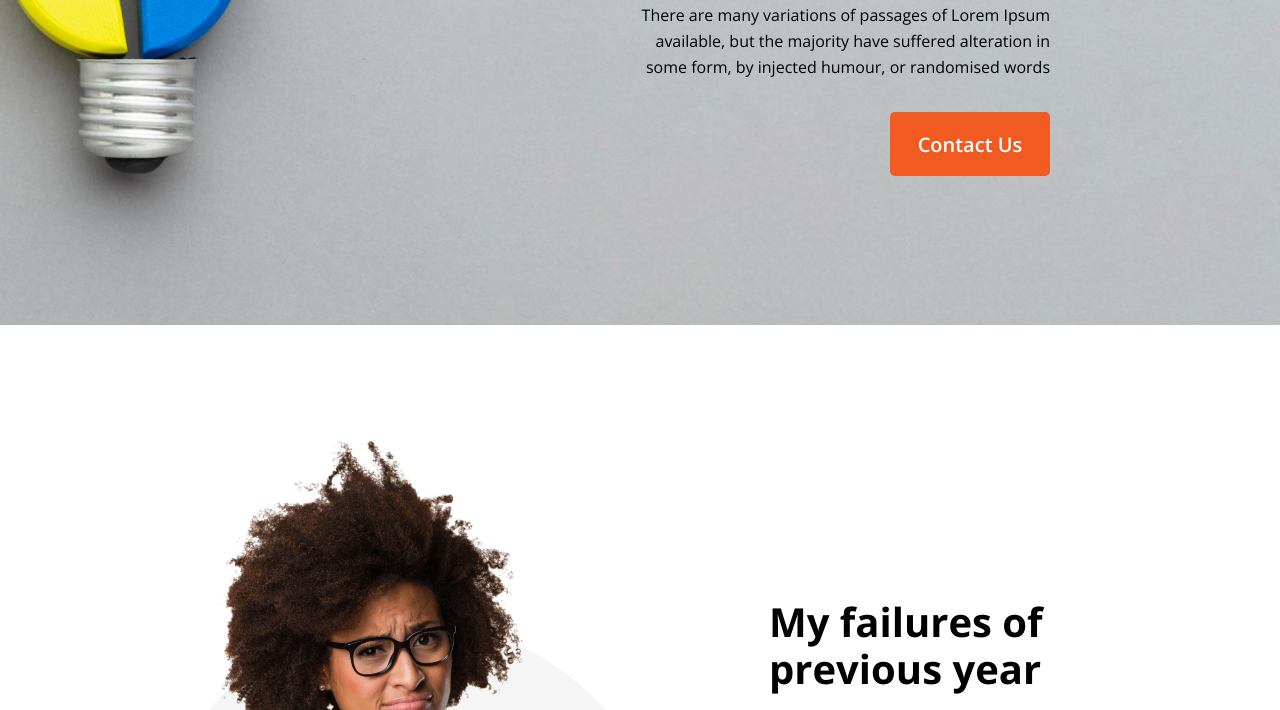
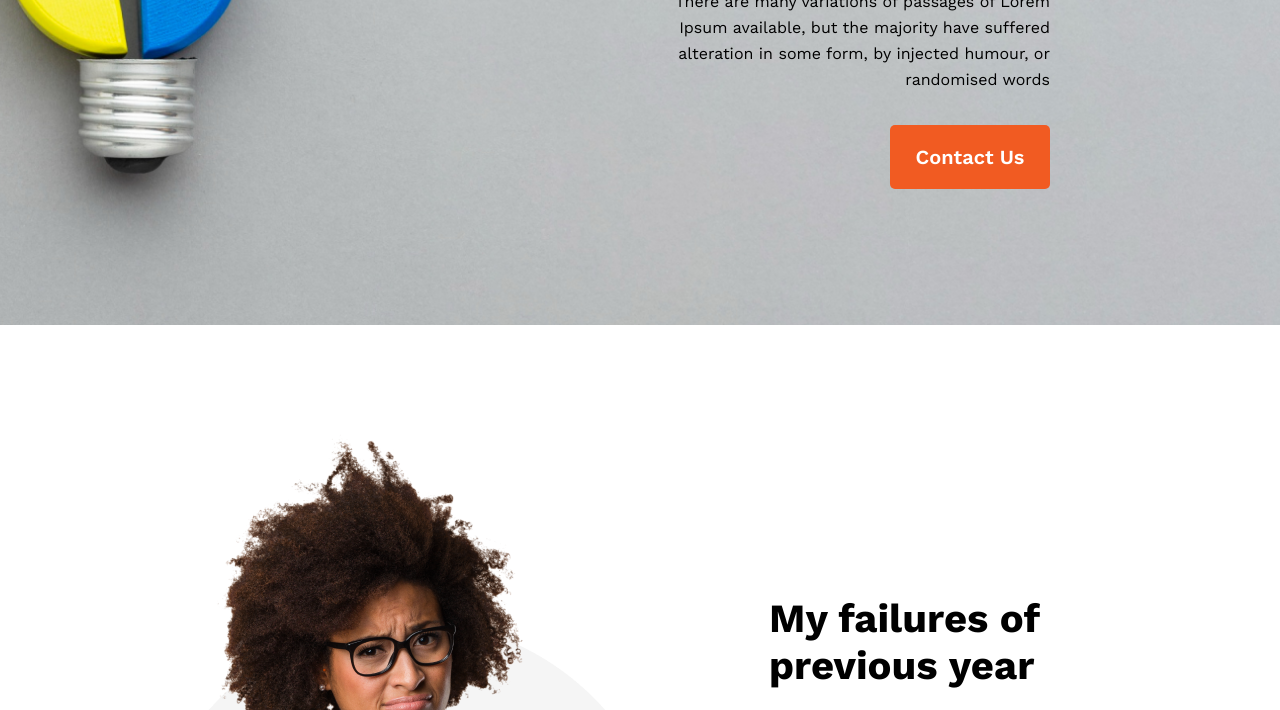
Before and after one commit to AkashRiaz/new-year-new-portfolio, a plain HTML site: page index.html in a window 1280 px wide. Shown: the part 475-1185 px from the top of the page. Drawn offline with nearby package versions, Linux system fonts and the light colour scheme.

Commit message:
font change

```diff
--- a/index.html
+++ b/index.html
@@ -9,7 +9,7 @@
     <!-- font awesome cdn link -->
     <link rel="stylesheet" href="https://cdnjs.cloudflare.com/ajax/libs/font-awesome/6.2.1/css/all.min.css" integrity="sha512-MV7K8+y+gLIBoVD59lQIYicR65iaqukzvf/nwasF0nqhPay5w/9lJmVM2hMDcnK1OnMGCdVK+iQrJ7lzPJQd1w==" crossorigin="anonymous" referrerpolicy="no-referrer" />
     <!-- google font link -->
-    <link href="https://fonts.googleapis.com/css2?family=Open+Sans:ital,wght@0,400;0,500;0,600;0,700;0,800;1,600&display=swap" rel="stylesheet">
+    <link href="https://fonts.googleapis.com/css2?family=Work+Sans:ital,wght@0,400;0,500;0,600;0,700;0,800;0,900;1,400;1,700&display=swap" rel="stylesheet">
 </head>
 <body>
     <header class="header-banner">
--- a/styles/style.css
+++ b/styles/style.css
@@ -3,7 +3,7 @@
     margin: 0;
     padding: 0;
     box-sizing: border-box;
-    font-family: "Open Sans", sans-serif;
+    font-family: 'Work Sans', sans-serif;
 }
 /* Universal Selector End */
 
```
